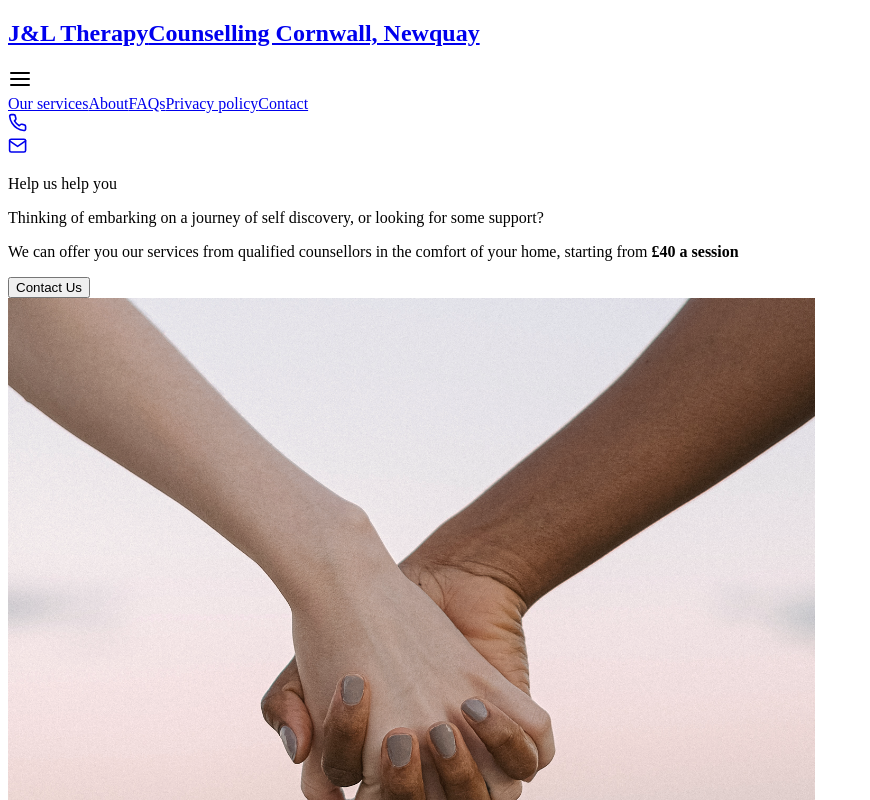
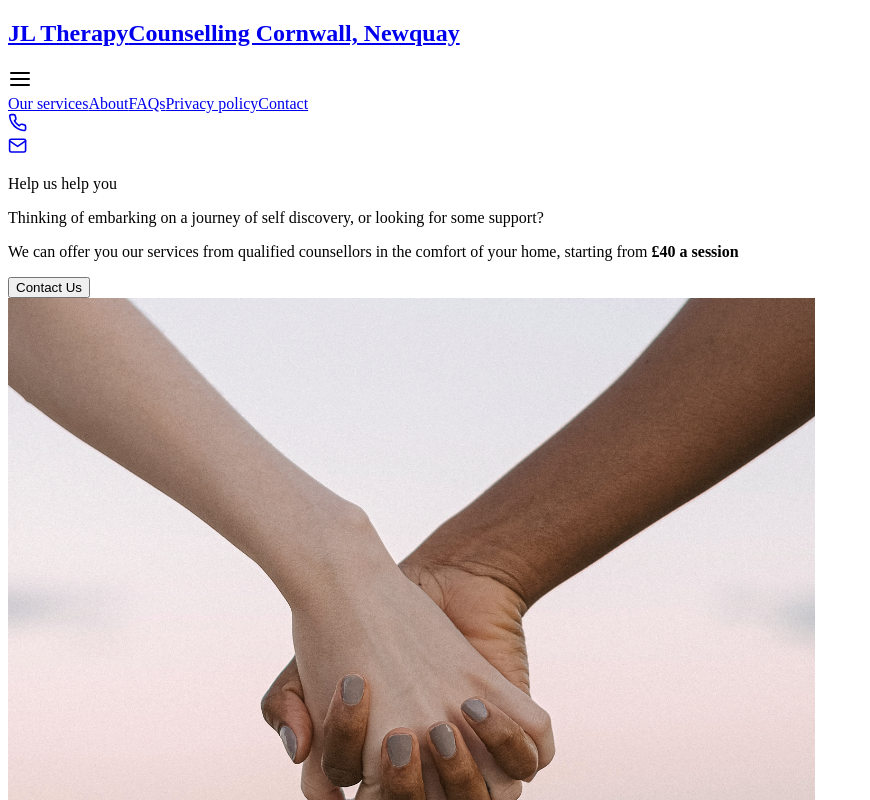
Before and after one commit to Matt-htims/JLPersonalTherapy, a Next.js app: page / in a window 1280 px wide. Shown: the top 800 px of the page, without its empty margins (0-870 px from the left). Built offline with nearby package versions, Linux system fonts and the light colour scheme.

Commit message:
Changed J&L therapy to JL therapy on navbar

```diff
--- a/components/Layout.jsx
+++ b/components/Layout.jsx
@@ -14,7 +14,7 @@ const Layout = ({ children }) => {
 			<Navbar
 				brand={
 					<h1>
-						J&amp;L Therapy
+						JL Therapy
 						<span className="hidden">Counselling Cornwall, Newquay</span>
 					</h1>
 				}
```
